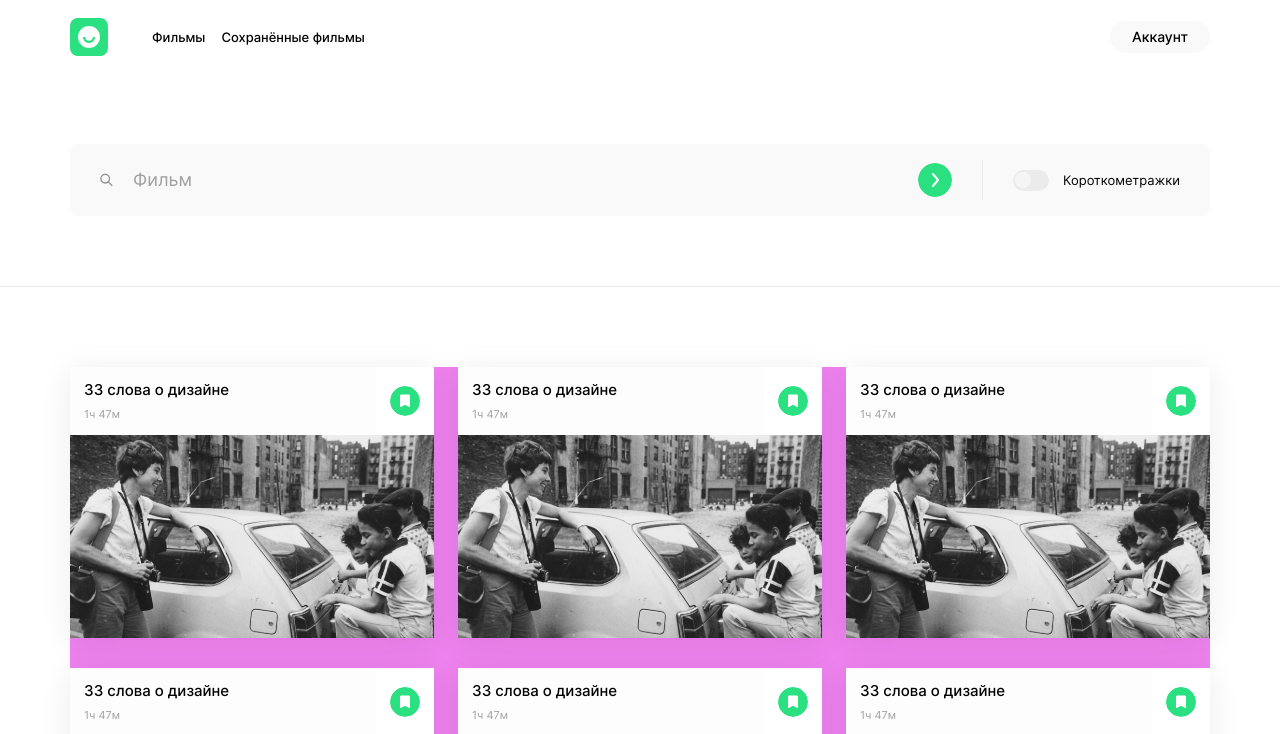
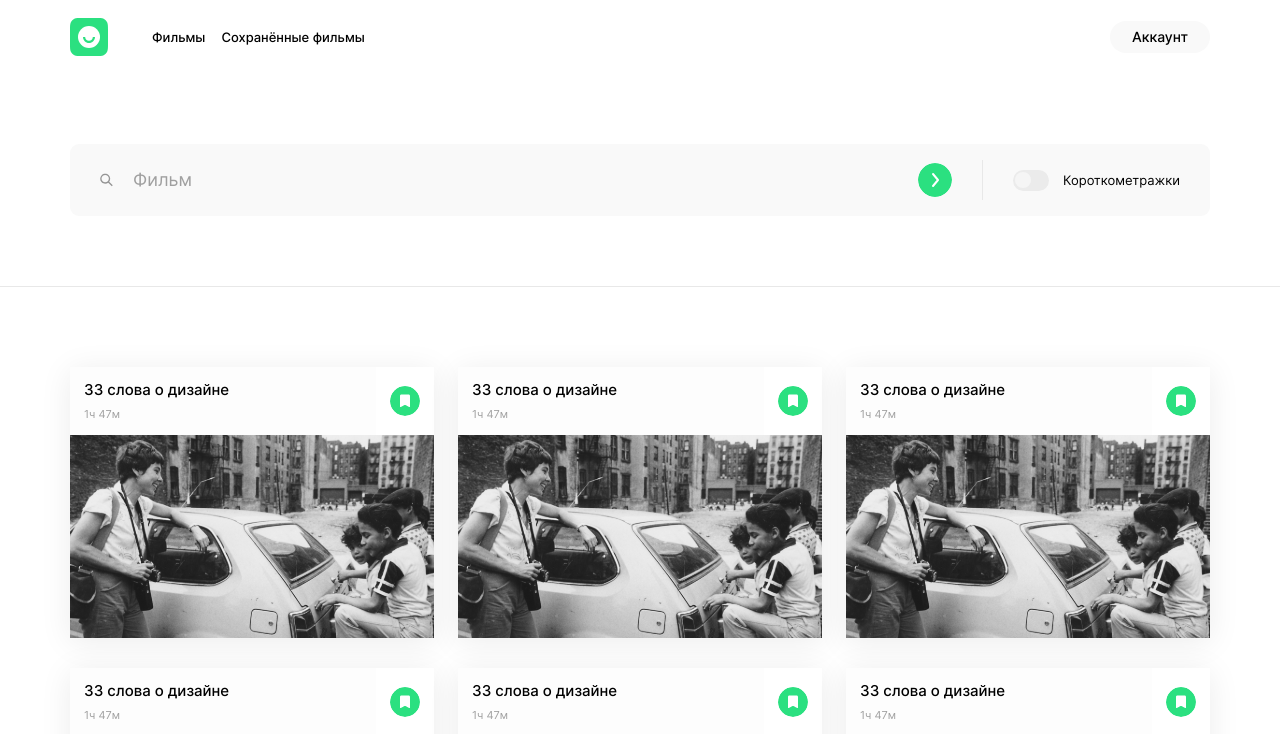
Before and after one commit to polumnana/movies-explorer-frontend, a React (Create React App) app: page /movies in a window 1280 px wide. Shown: the top 734 px of the page. Built offline with nearby package versions, Linux system fonts and the light colour scheme.

Commit message:
fix styles

```diff
--- a/src/components/Gallery/Gallery.css
+++ b/src/components/Gallery/Gallery.css
@@ -14,7 +14,6 @@
     grid-template-columns: repeat(3, 1fr);
     grid-template-rows: auto;
     justify-items: center;
-    background-color: violet;
 }
 
 .gallery__button {
```
